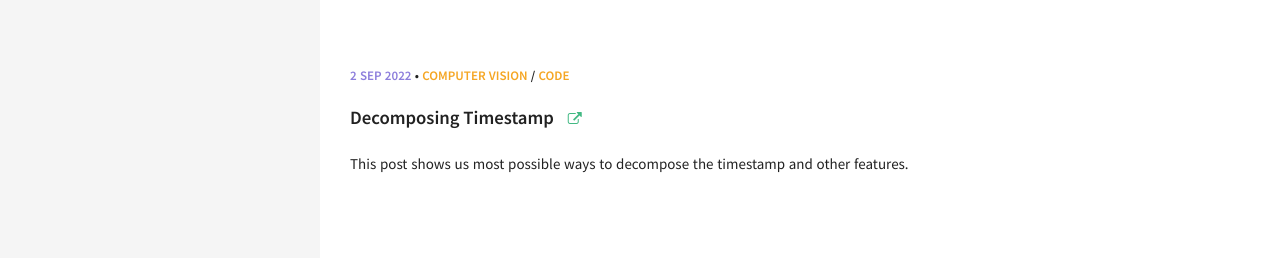
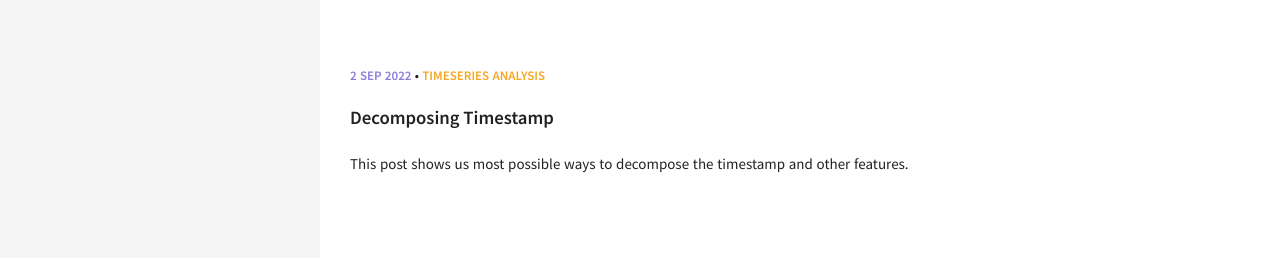
Before and after one commit to rehanguha/rehanguha.github.io, a Jekyll site: the page built from index.html, in a window 1280 px wide. Shown: the top 258 px of the page. Built offline with Jekyll 4.4.1, drawn with Linux system fonts in a browser that asks for light colours.

Commit message:
Updated the tags

```diff
--- a/_posts/2022-09-2-decomposing-timestamps.md
+++ b/_posts/2022-09-2-decomposing-timestamps.md
@@ -2,9 +2,8 @@
 layout: post
 title: "Decomposing Timestamp"
 excerpt: "This post shows us most possible ways to decompose the timestamp and other features."
-tags: [Image, Mathematics, Code, CV]
-categories: [Computer Vision, Code]
-link: https://github.com/rehanguha/brisque
+tags: [timeseries]
+categories: [Timeseries Analysis]
 share: true
 comments: true
 mathjax: false
```
